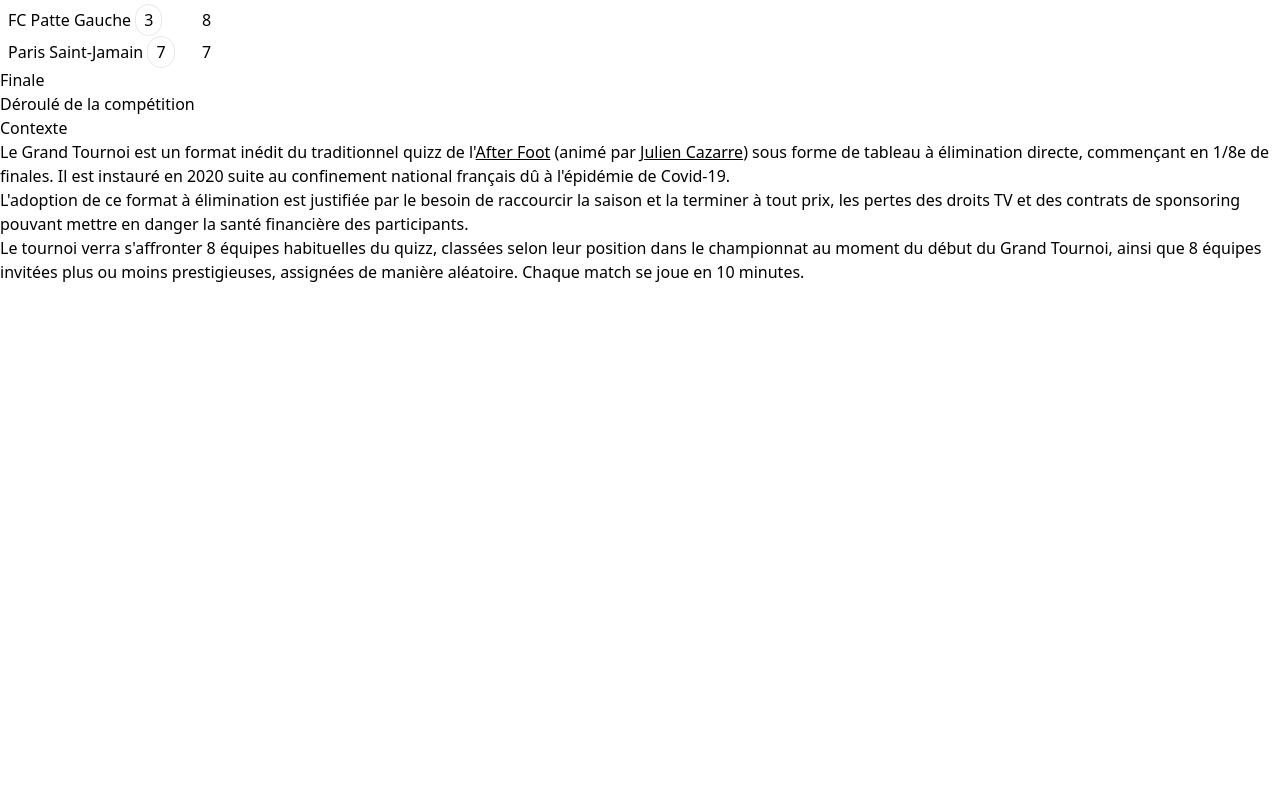
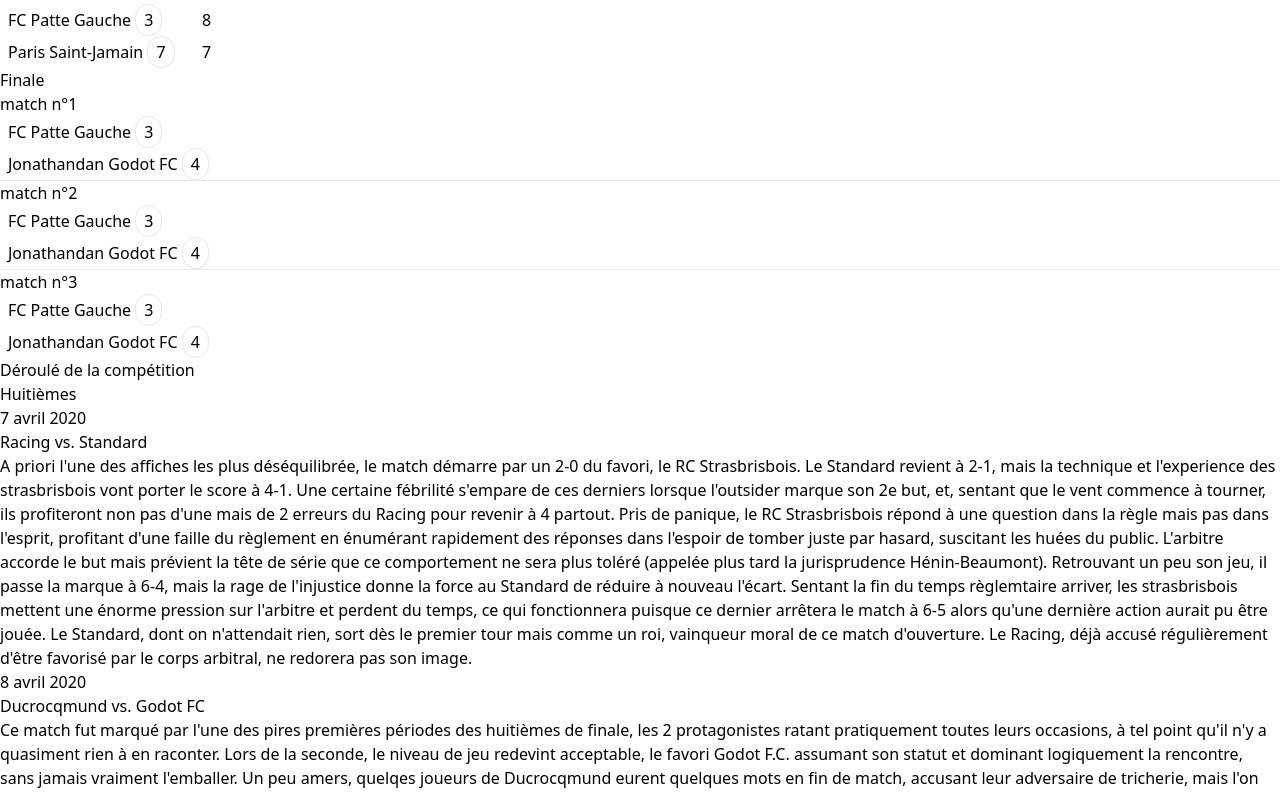
Before and after one commit to AlfredWallace/LeGrandTournoiDeLAfterFoot, a Vue app: page / in a window 1280 px wide. Shown: the part 1462-2256 px from the top of the page. Before the commit the page ends 1746 px from the top, so only its background shows below. Built offline with nearby package versions, Linux system fonts and the light colour scheme.

Commit message:
REFACTOR ALL THE THINGS PART 2 :D

```diff
--- a/src/App.vue
+++ b/src/App.vue
@@ -14,7 +14,7 @@
 
       <PageSectionComponent title="Déroulé de la compétition">
         <div class="grid grid-cols-1 gap-6">
-          <SummaryRoundComponent v-for="(round, index) in roundsOld" :round="round" :key="index"></SummaryRoundComponent>
+          <SummaryRoundComponent v-for="(round, index) in rounds" :round="round" :key="index"></SummaryRoundComponent>
         </div>
       </PageSectionComponent>
 
@@ -76,8 +76,8 @@
   },
   computed: {
     rounds() {
-      return {
-        huitiemes: new Round("Huitièmes", CONFRONTATION_TYPE_SINGLE, [
+      return [
+        new Round("Huitièmes", CONFRONTATION_TYPE_SINGLE, [
           new Match(
             new Date(2020, 3, 7),
             new Side(this.teams.gbr, 6),
@@ -165,7 +165,7 @@
               " de faire gonfler un peu leurs statistiques, jusqu'à 6-3. La fin de matche sera à sens unique pour l'AS Rioloma qui se qualifie logiquement 9 à 3."
           )
         ]),
-        quarts: new Round("Quarts", CONFRONTATION_TYPE_SINGLE, [
+        new Round("Quarts", CONFRONTATION_TYPE_SINGLE, [
           new Match(
             new Date(2020, 3, 20),
             new Side(this.teams.gbr, 9),
@@ -223,7 +223,7 @@
               " rapidement. L'amende, et je ne parle pas que d'argent, pourrait être salée."
           )
         ]),
-        demies: new Round("Demies", CONFRONTATION_TYPE_LEG, [
+        new Round("Demies", CONFRONTATION_TYPE_LEG, [
           new LeggedMatchGroup(
             new Match(
               new Date(2020, 3, 28),
@@ -280,11 +280,14 @@
             )
           )
         ]),
-        finale: new Round("Finale", CONFRONTATION_TYPE_PLAYOFF, [new PlayOffMatchGroup([])])
-      };
-    },
-    roundsOld() {
-      return [];
+        new Round("Finale", CONFRONTATION_TYPE_PLAYOFF, [
+          new PlayOffMatchGroup([
+            new Match(null, new Side(this.teams.jro, null), new Side(this.teams.jmh, null), ""),
+            new Match(null, new Side(this.teams.jro, null), new Side(this.teams.jmh, null), ""),
+            new Match(null, new Side(this.teams.jro, null), new Side(this.teams.jmh, null), "")
+          ])
+        ])
+      ];
     }
   }
 };
--- a/src/components/BracketLeggedMatchGroupComponent.vue
+++ b/src/components/BracketLeggedMatchGroupComponent.vue
@@ -37,8 +37,8 @@
     },
     isOver() {
       return (
-        this.matches[0].home &&
-        this.matches[0].away &&
+        this.matches[0].home !== null &&
+        this.matches[0].away !== null &&
         this.matches[0].home.score !== null &&
         this.matches[1].home.score !== null &&
         this.matches[0].away.score !== null &&
--- a/src/components/BracketPlayoffMatchGroupComponent.vue
+++ b/src/components/BracketPlayoffMatchGroupComponent.vue
@@ -1,13 +1,25 @@
 <template>
-  <div></div>
+  <div>
+    <div v-for="(match, index) in matches" :key="index">
+      <h4 class="text-xs italic text-gray-600 mb-1">match n°{{ index + 1 }}{{ match.date ? " - " + match.readableDate : "" }}</h4>
+      <table class="w-full overflow-hidden">
+        <tbody>
+          <BracketSideComponent :side="match.home"></BracketSideComponent>
+          <BracketSideComponent :side="match.away"></BracketSideComponent>
+        </tbody>
+      </table>
+      <hr v-if="index < matches.length - 1" class="my-1" />
+    </div>
+  </div>
 </template>
 
 <script>
 import { PlayOffMatchGroup } from "../types";
+import BracketSideComponent from "./BracketSideComponent";
 
 export default {
   name: "BracketPlayoffMatchGroupComponent",
-  components: {},
+  components: { BracketSideComponent },
   props: {
     confrontation: {
       type: PlayOffMatchGroup,
@@ -16,7 +28,16 @@
   },
   computed: {
     matches() {
-      return this.confrontation.confrontations.slice().sort((matchA, matchB) => matchA.date - matchB.date);
+      return this.confrontation.matches.slice().sort((matchA, matchB) => matchA.date - matchB.date);
+    },
+    isOver() {
+      for (let i = 0; i < this.confrontation.matches.length; i++) {
+        const match = this.confrontation.matches[i];
+        if (match.home === null || match.away === null || match.home.score === null || match.away.score === null) {
+          return false;
+        }
+      }
+      return true;
     }
   }
 };
--- a/src/components/SummaryMatchComponent.vue
+++ b/src/components/SummaryMatchComponent.vue
@@ -1,5 +1,5 @@
 <template functional>
-  <div class="shadow-md p-2 mb-2 border border-solid">
+  <div class="shadow-md p-2 mb-6 border border-solid">
     <div class="text-center text-xs">
       {{ props.match.readableDate }}
     </div>
@@ -15,13 +15,13 @@
 </template>
 
 <script>
-import { MatchOld } from "../types";
+import { Match } from "../types";
 
 export default {
   name: "SummaryMatchComponent",
   props: {
     match: {
-      type: MatchOld,
+      type: Match,
       required: true
     }
   }
--- a/src/components/SummaryRoundComponent.vue
+++ b/src/components/SummaryRoundComponent.vue
@@ -8,7 +8,7 @@
 </template>
 
 <script>
-import { Round } from "../types";
+import { CONFRONTATION_TYPE_LEG, CONFRONTATION_TYPE_PLAYOFF, Round } from "../types";
 import SummaryMatchComponent from "./SummaryMatchComponent";
 
 export default {
@@ -22,10 +22,37 @@
   },
   computed: {
     matchesByDate() {
-      return this.round.matches
-        .filter(match => match.summary && match.date)
+      let matches;
+
+      switch (this.round.confrontationsType) {
+        case CONFRONTATION_TYPE_LEG:
+          matches = this.round.confrontations.reduce((matchesAcc, leggedMatchGroup) => {
+            matchesAcc.push(leggedMatchGroup.matchA);
+            matchesAcc.push(leggedMatchGroup.matchB);
+            return matchesAcc;
+          }, []);
+          break;
+        case CONFRONTATION_TYPE_PLAYOFF:
+          matches = this.round.confrontations.reduce((matchesAcc, playoffMatchGroup) => {
+            return matchesAcc.concat(playoffMatchGroup.matches);
+          }, []);
+          break;
+        default:
+          matches = this.round.confrontations;
+      }
+
+      return matches
+        .filter(this.matchFilter)
         .slice()
-        .sort((matchA, matchB) => matchA.date - matchB.date);
+        .sort(this.matchSort);
+    }
+  },
+  methods: {
+    matchFilter(match) {
+      return match.summary && match.date;
+    },
+    matchSort(matchA, matchB) {
+      return matchA.date - matchB.date;
     }
   }
 };
```
